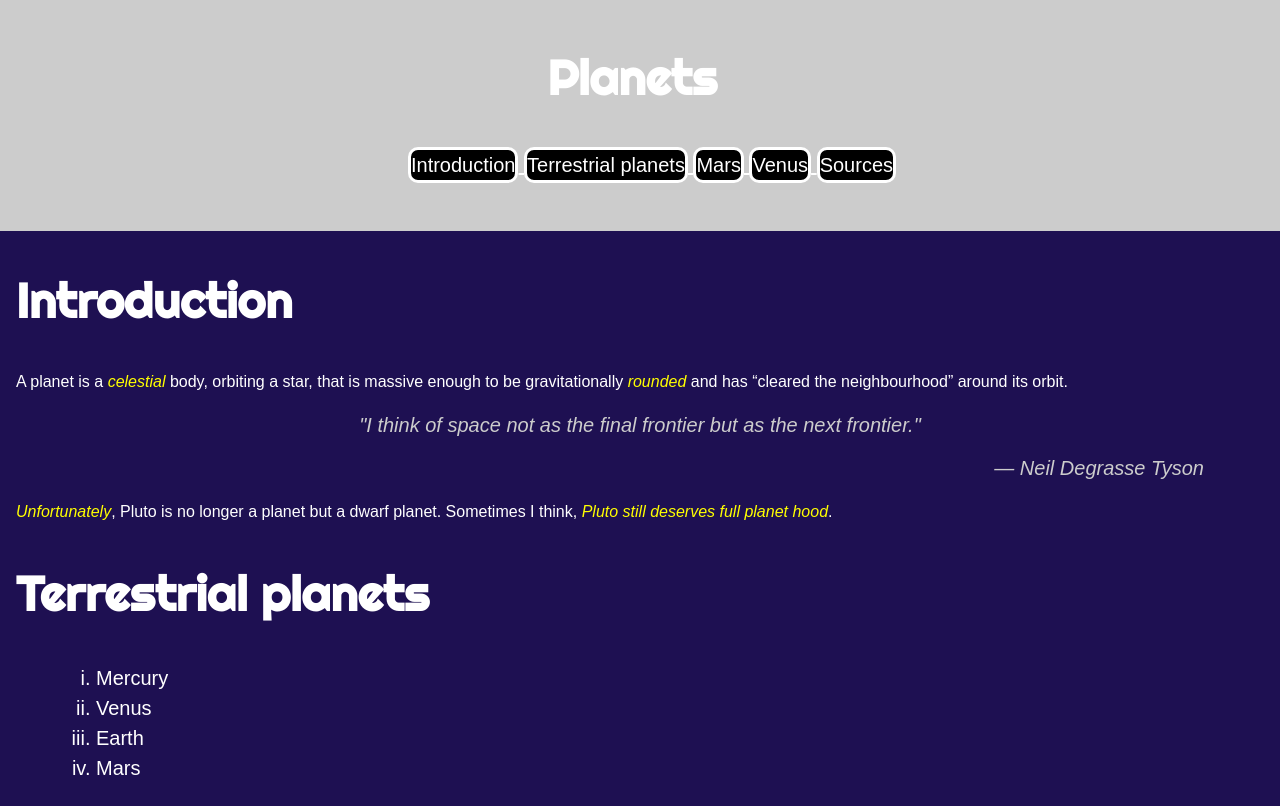
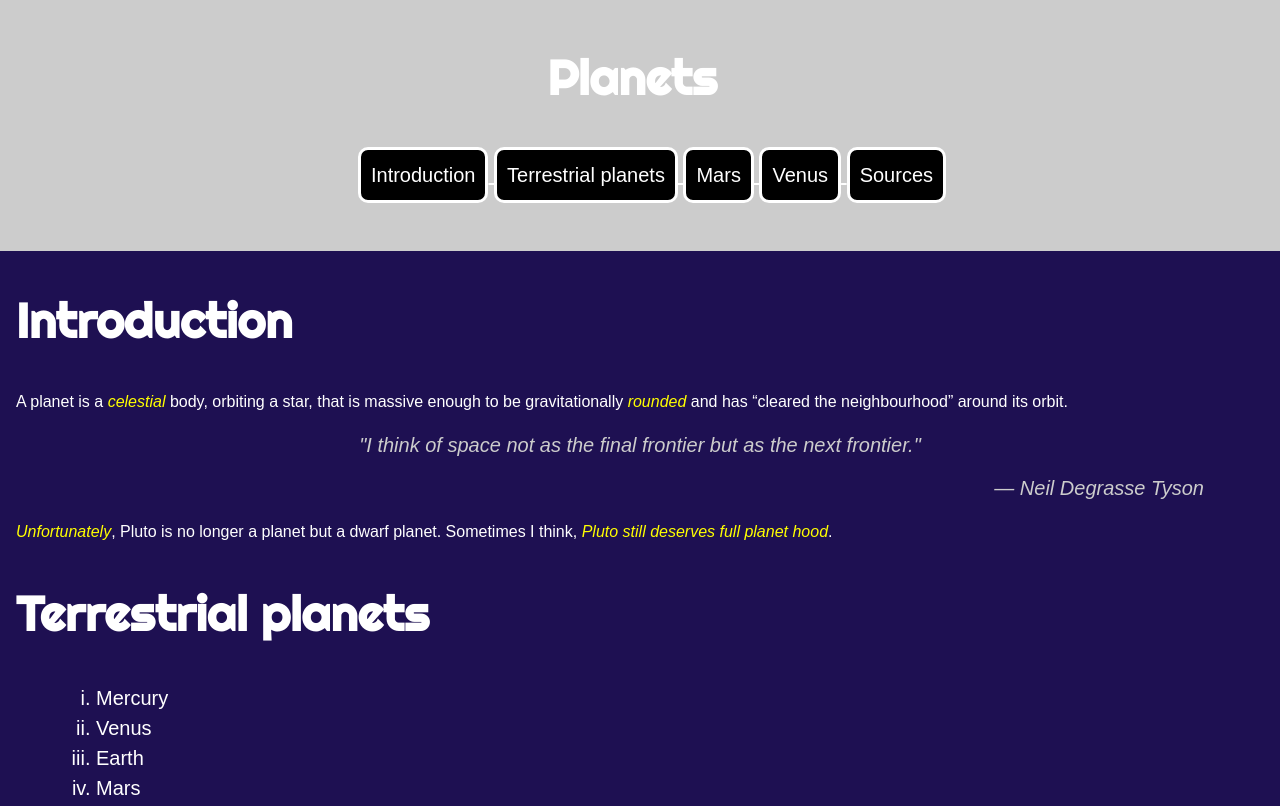
Before and after one commit to monicawinter/assignment-4, a plain HTML site: page index.html in a window 1280 px wide. Shown: the top 806 px of the page. Drawn offline with Linux system fonts and the light colour scheme.

Commit message:
added measurement to li

```diff
--- a/css/main.css
+++ b/css/main.css
@@ -17,7 +17,7 @@ header {
 nav li {
   border: solid;
   margin: 0;
-  padding: 0.5 0.5 0.5 0.5;
+  padding: 0.5em 0.5em 0.5em 0.5em;
   border-radius: 10px;
   background-color: #000;
   display: inline-block;
```
